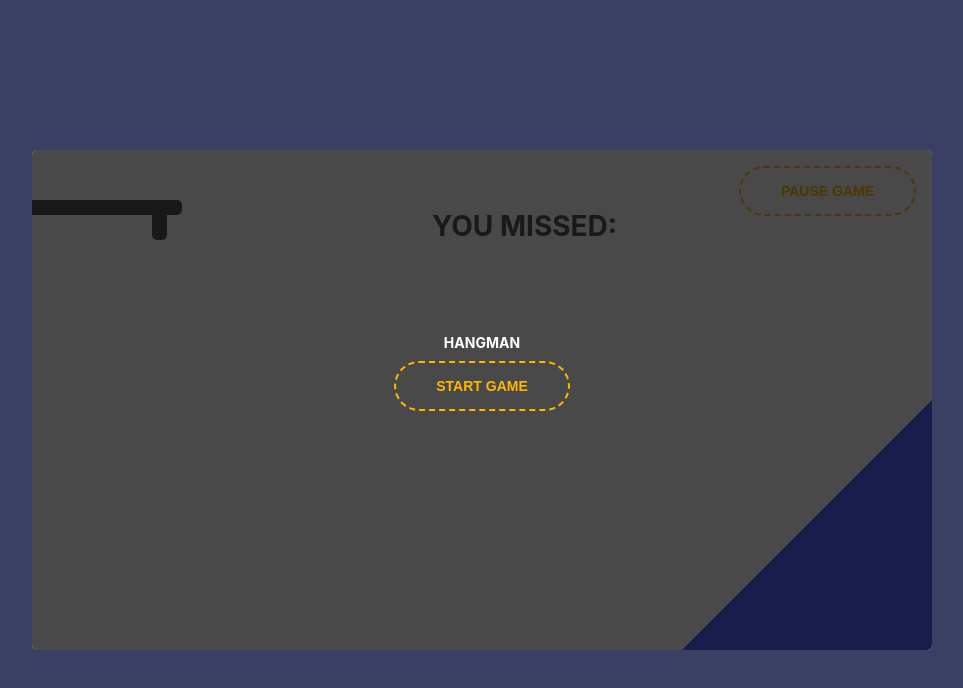
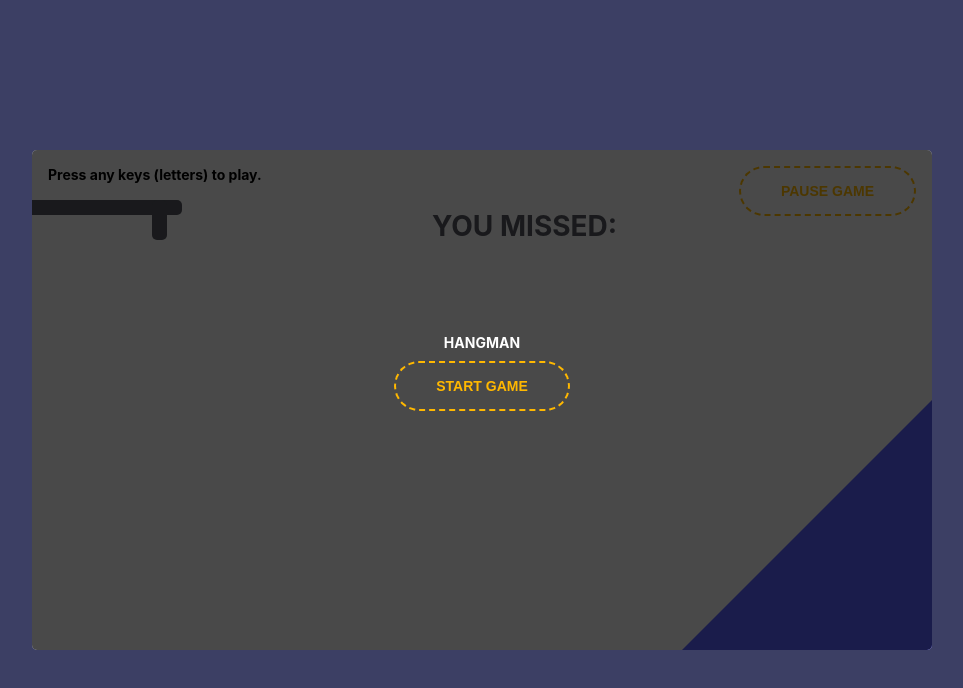
Before and after one commit to ozluy/react-hangman, a React (Create React App) app: page / in a window 1280 px wide. Shown: the top 688 px of the page, without its empty margins (158-1121 px from the left). Built offline with nearby package versions, Linux system fonts and the light colour scheme.

Commit message:
add game instruction

```diff
--- a/src/App.js
+++ b/src/App.js
@@ -10,6 +10,7 @@ import {
   RightBlueTriangle,
   Input,
   AppWrapper,
+  GameInstruction,
 } from './styled'
 
 export default () => {
@@ -179,6 +180,8 @@ export default () => {
 
   return (
     <AppWrapper>
+      <GameInstruction>Press any keys (letters) to play.</GameInstruction>
+
       <Gallow>
         <DownPipe />
         <Input
--- a/src/styled.js
+++ b/src/styled.js
@@ -7,6 +7,13 @@ export const AppWrapper = styled.main`
   width: 900px;
   background-color: var(--color-appbg);
   border-radius: 5px;
+`
+
+export const GameInstruction = styled.p`
+  position: absolute;
+  top: 16px;
+  left: 16px;
+  margin: 0;
 `
 
 export const Gallow = styled.div`
```
